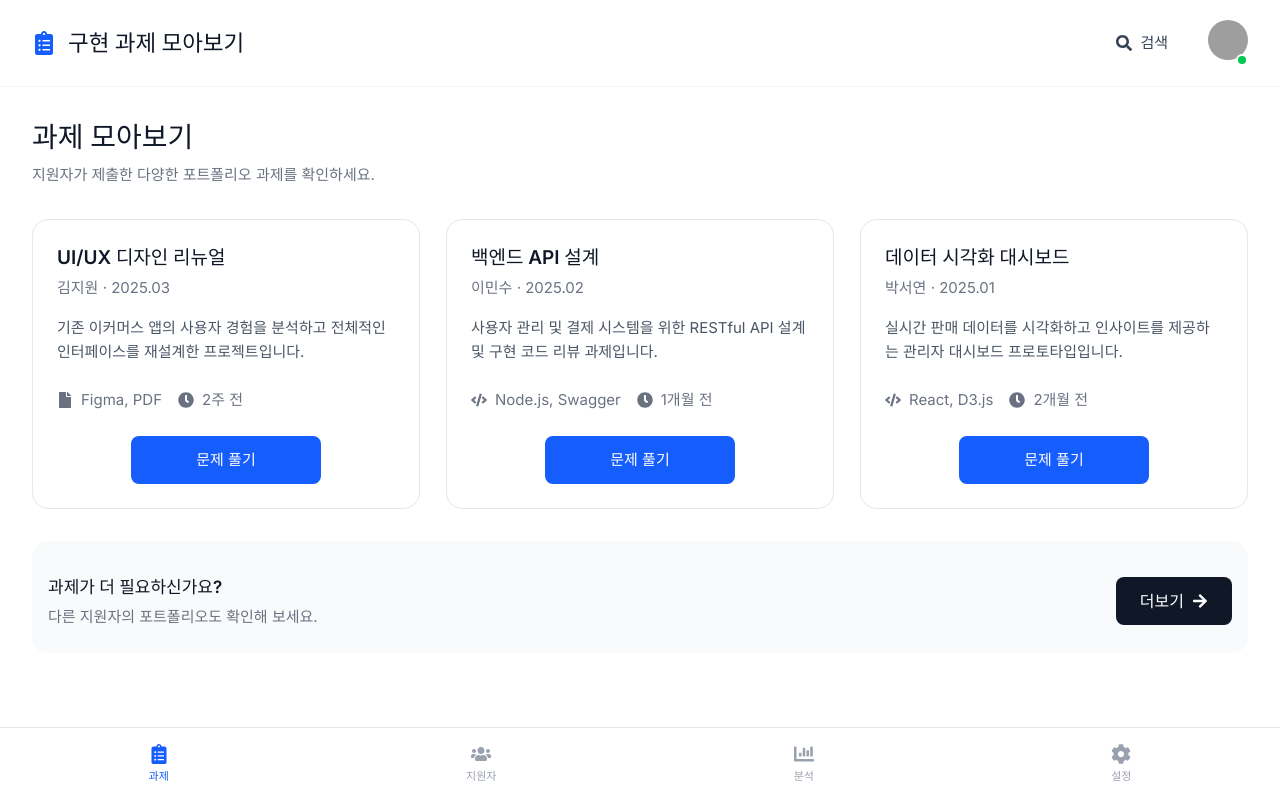
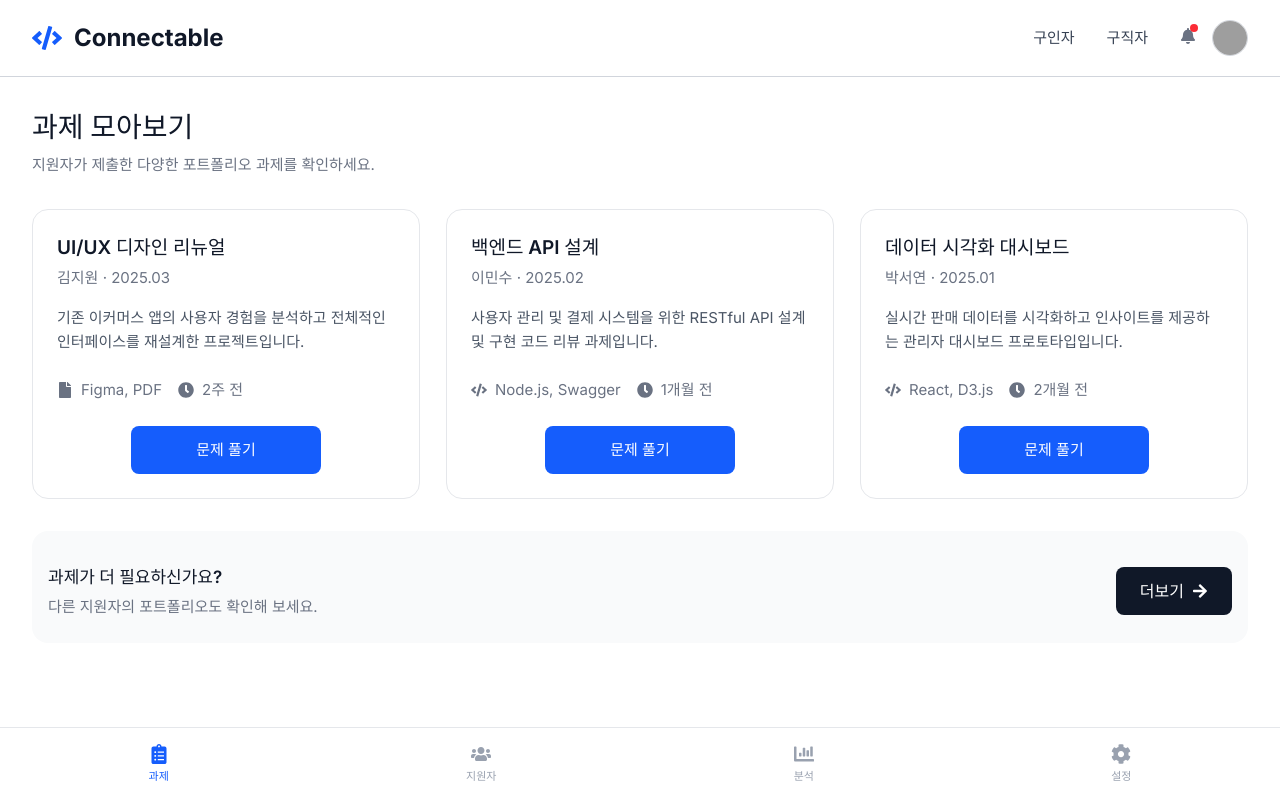
Before and after one commit to ten0213/GDGoC_Hackathon_One_Wave_FE, a React (Vite) app in the folder connectable/: page /taskcollection in a window 1280 px wide. Built offline with nearby package versions, Linux system fonts and the light colour scheme; grey boxes are pictures that could not be loaded.

Commit message:
Feat: 경로 추가
-TaskDetail, TaskCollection 경로 추가

```diff
--- a/connectable/src/App.tsx
+++ b/connectable/src/App.tsx
@@ -6,6 +6,8 @@ import SubPage from './pages/SubPage'
 import TaskCollection from './pages/TaskCollection'
 import MainPage from './pages/HomePage/MainPage'
 import CreateTaskPage from './pages/CreateTaskPage/CreateTaskPage'
+import TaskColletion from './pages/TaskCollection'
+import TaskDetail from './pages/TaskDetail'
 
 
 
@@ -17,7 +19,9 @@ function App() {
       <Route path="/subpage" element={<SubPage />} />
       <Route path="/taskcollection" element={<TaskCollection/>} />
       <Route path="/create-task" element={<CreateTaskPage/>} />
-      <Route path="/" element={<MainPage/>}></Route>
+      <Route path="/" element={<MainPage/>}/>
+      <Route path="tasks" element={<TaskCollection/>}/>
+      <Route path="TaskDetail" element={<TaskDetail/>}/>
     </Routes>
   )
 }
--- a/connectable/src/pages/SubPage.tsx
+++ b/connectable/src/pages/SubPage.tsx
@@ -5,6 +5,10 @@ import './SubPage.css';
 
 export default function MainPage() {
     const navigate = useNavigate();
+    const handleTasksClick = () => {
+        navigate('/tasks');
+    };
+
     return (
         <div className="main-page">
             <Header />
@@ -101,7 +105,7 @@ export default function MainPage() {
                                     <h3 className="card-title">구직자</h3>
                                 </div>
 
-                                <button className="list-btn-view-all">
+                                <button className="list-btn-view-all" onClick={handleTasksClick}>
                                     모든 구현과제 리스트 보기
                                 </button>
                             </div>
--- a/connectable/src/pages/TaskCollection.tsx
+++ b/connectable/src/pages/TaskCollection.tsx
@@ -1,5 +1,9 @@
 import { FaSearch, FaFile, FaClock, FaCode, FaChartBar, FaCog, FaClipboardList, FaUsers, FaArrowRight } from "react-icons/fa";
 import './TaskCollection.css';
+import { useNavigate } from "react-router-dom";
+import Header from "../components/Header";
+
+
 
 const userAvatar = "https://ui-avatars.com/api/?name=User&background=random";
 
@@ -39,27 +43,16 @@ function TechIcon({ type }: { type: "file" | "code" }) {
 }
 
 export default function VinsignPage() {
+
+  const navigate = useNavigate();
+
+const handleSolveClick = () => {
+  navigate('/TaskDetail');
+};
   return (
     <div className="vinsign-page">
       {/* Header */}
-      <header className="vinsign-header">
-        <div className="vinsign-header-left">
-          <div className="vinsign-header-logo">
-            <FaClipboardList />
-          </div>
-          <h1 className="vinsign-header-title">구현 과제 모아보기</h1>
-        </div>
-        <div className="vinsign-header-right">
-          <button className="vinsign-search-btn">
-            <FaSearch />
-            <span>검색</span>
-          </button>
-          <div className="vinsign-avatar-wrap">
-            <img className="vinsign-avatar" src={userAvatar} alt="프로필" />
-            <div className="vinsign-avatar-status" />
-          </div>
-        </div>
-      </header>
+      <Header/>
 
       {/* Main Content */}
       <main className="vinsign-main">
@@ -88,7 +81,7 @@ export default function VinsignPage() {
                 </div>
               </div>
               <div className="vinsign-card-action">
-                <button className="vinsign-card-btn">문제 풀기</button>
+                <button className="vinsign-card-btn" onClick={handleSolveClick}>문제 풀기</button>
               </div>
             </div>
           ))}
--- a/connectable/src/pages/TaskDetail.tsx
+++ b/connectable/src/pages/TaskDetail.tsx
@@ -94,7 +94,6 @@ export default function TaskDetail() {
                 <div className="card-header">
                   <h3 className="card-title">구현과제 채점 결과</h3>
                 </div>
-
                 <div className="td-results-list">
                   {gradingResults.map((item) => (
                     <div key={item.label} className="td-result-item">
```
